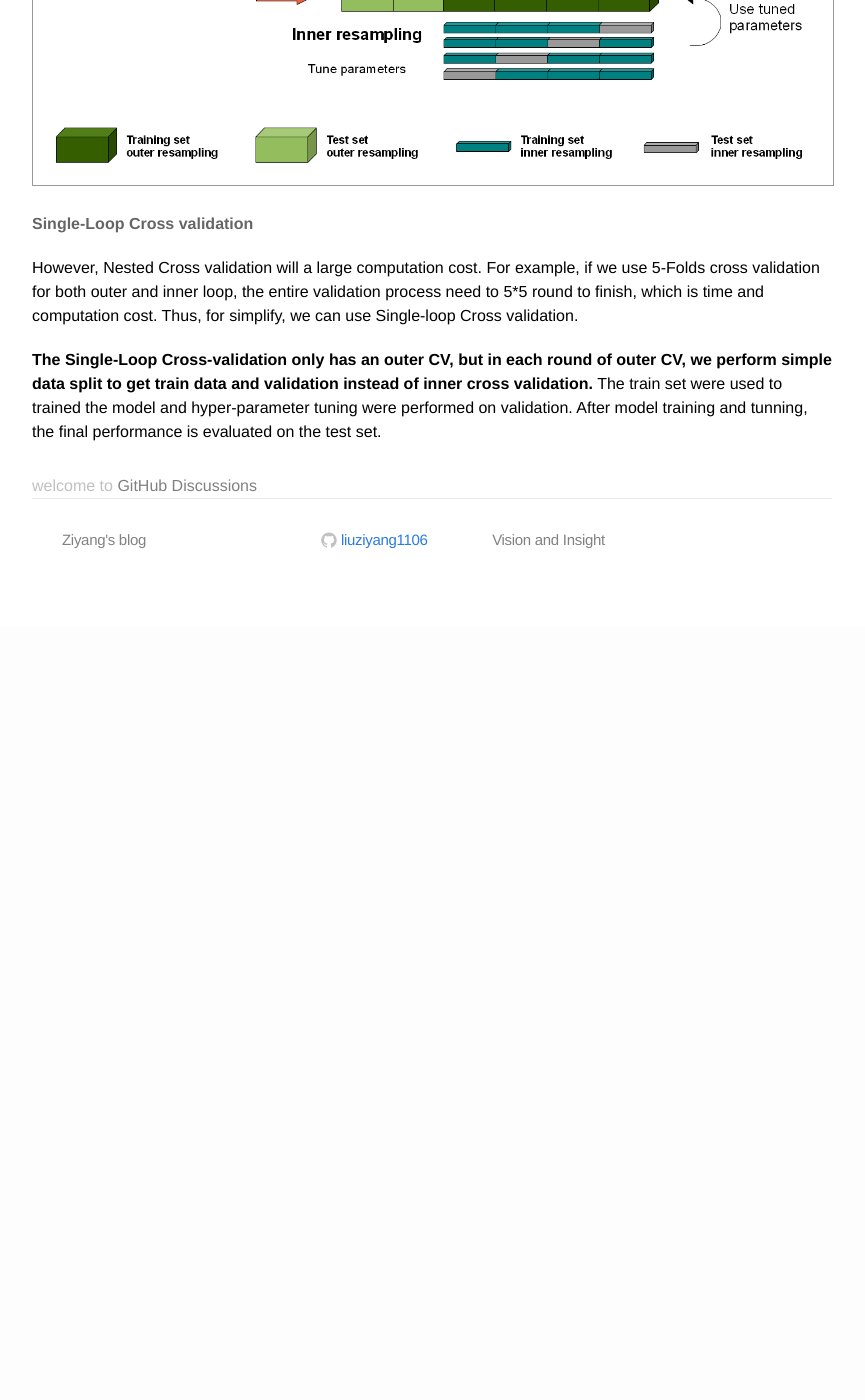
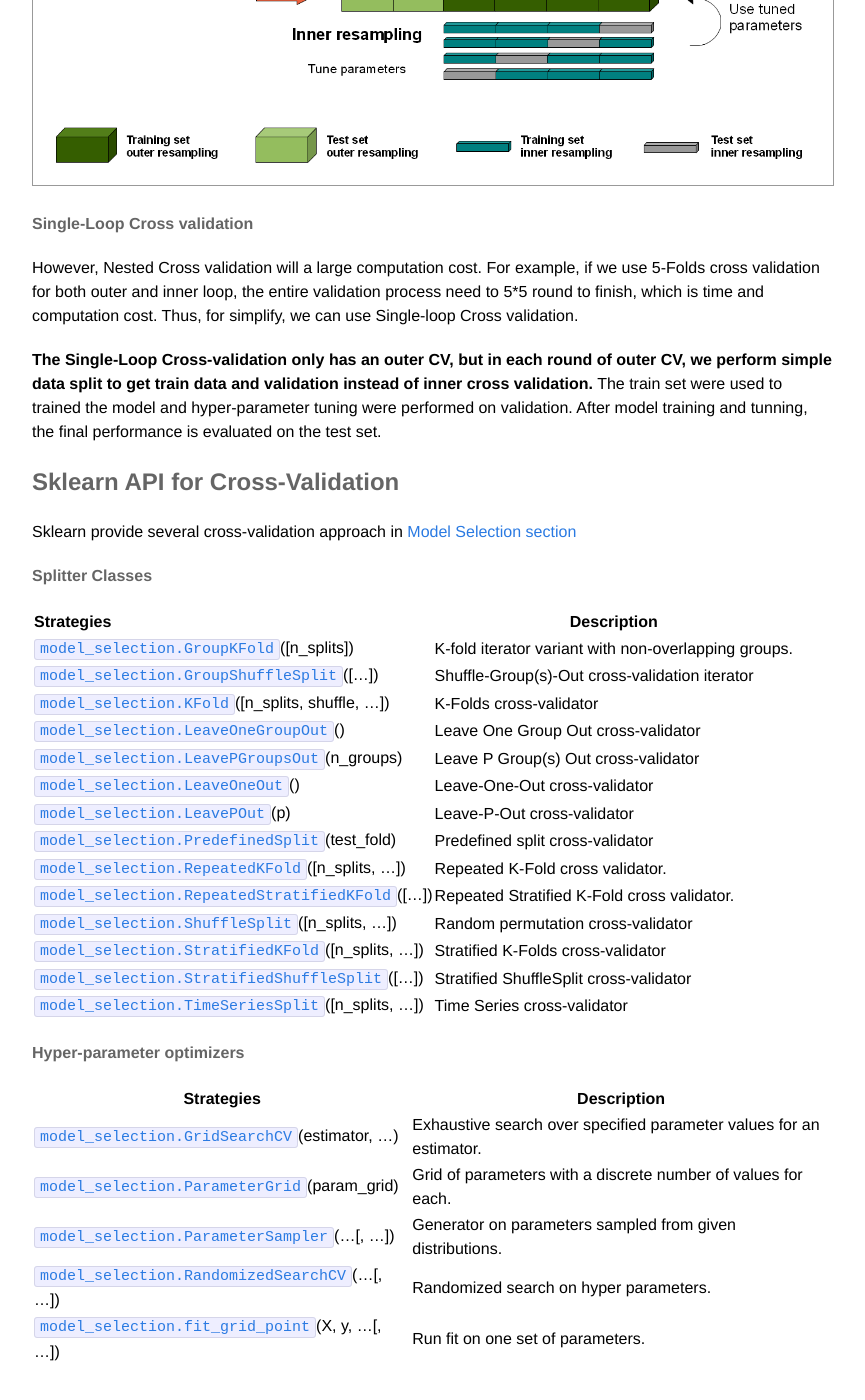
Before and after one commit to liuziyang1106/liuziyang1106.github.io, a Jekyll site: the page built from _posts/2021-5-14-cross-validation.md, in a window 1280 px wide and 1400 px high, scrolled down 2489 px. Shown: the whole window, without its empty margins (208-1073 px from the left). Built offline with Jekyll 4.4.1, drawn with Linux system fonts in a browser that asks for light colours; before the commit the page ends 3115 px from its top, so only the background shows below that.

Commit message:
cross validation

```diff
--- a/_posts/2021-5-14-cross-validation.md
+++ b/_posts/2021-5-14-cross-validation.md
@@ -65,3 +65,36 @@ The nested CV has an inner loop CV nested in an outer CV. The inner loop is resp
 However, Nested Cross validation will a large computation cost. For example, if we use 5-Folds cross validation for both outer and inner loop, the entire validation process need to 5*5 round to finish,  which is time and computation cost. Thus, for simplify, we can use Single-loop Cross validation.
 
 **The Single-Loop Cross-validation only has an outer CV, but in each round of outer CV, we perform simple data split to get train data and validation instead of inner cross validation.** The train set were used to trained the model and hyper-parameter tuning were performed on validation. After model training and tunning, the final performance is evaluated on the test set.
+
+## Sklearn API for Cross-Validation
+
+Sklearn provide several cross-validation approach in [Model Selection section](API Reference — scikit-learn 0.19.1 documentation (sklearn.org)]https://sklearn.org/modules/classes.html#module-sklearn.model_selection)
+
+### Splitter Classes
+
+| Strategies                                                   | Description                                          |
+| :----------------------------------------------------------- | ---------------------------------------------------- |
+| [`model_selection.GroupKFold`](https://sklearn.org/modules/generated/sklearn.model_selection.GroupKFold.html#sklearn.model_selection.GroupKFold)([n_splits]) | K-fold iterator variant with non-overlapping groups. |
+| [`model_selection.GroupShuffleSplit`](https://sklearn.org/modules/generated/sklearn.model_selection.GroupShuffleSplit.html#sklearn.model_selection.GroupShuffleSplit)([…]) | Shuffle-Group(s)-Out cross-validation iterator       |
+| [`model_selection.KFold`](https://sklearn.org/modules/generated/sklearn.model_selection.KFold.html#sklearn.model_selection.KFold)([n_splits, shuffle, …]) | K-Folds cross-validator                              |
+| [`model_selection.LeaveOneGroupOut`](https://sklearn.org/modules/generated/sklearn.model_selection.LeaveOneGroupOut.html#sklearn.model_selection.LeaveOneGroupOut)() | Leave One Group Out cross-validator                  |
+| [`model_selection.LeavePGroupsOut`](https://sklearn.org/modules/generated/sklearn.model_selection.LeavePGroupsOut.html#sklearn.model_selection.LeavePGroupsOut)(n_groups) | Leave P Group(s) Out cross-validator                 |
+| [`model_selection.LeaveOneOut`](https://sklearn.org/modules/generated/sklearn.model_selection.LeaveOneOut.html#sklearn.model_selection.LeaveOneOut)() | Leave-One-Out cross-validator                        |
+| [`model_selection.LeavePOut`](https://sklearn.org/modules/generated/sklearn.model_selection.LeavePOut.html#sklearn.model_selection.LeavePOut)(p) | Leave-P-Out cross-validator                          |
+| [`model_selection.PredefinedSplit`](https://sklearn.org/modules/generated/sklearn.model_selection.PredefinedSplit.html#sklearn.model_selection.PredefinedSplit)(test_fold) | Predefined split cross-validator                     |
+| [`model_selection.RepeatedKFold`](https://sklearn.org/modules/generated/sklearn.model_selection.RepeatedKFold.html#sklearn.model_selection.RepeatedKFold)([n_splits, …]) | Repeated K-Fold cross validator.                     |
+| [`model_selection.RepeatedStratifiedKFold`](https://sklearn.org/modules/generated/sklearn.model_selection.RepeatedStratifiedKFold.html#sklearn.model_selection.RepeatedStratifiedKFold)([…]) | Repeated Stratified K-Fold cross validator.          |
+| [`model_selection.ShuffleSplit`](https://sklearn.org/modules/generated/sklearn.model_selection.ShuffleSplit.html#sklearn.model_selection.ShuffleSplit)([n_splits, …]) | Random permutation cross-validator                   |
+| [`model_selection.StratifiedKFold`](https://sklearn.org/modules/generated/sklearn.model_selection.StratifiedKFold.html#sklearn.model_selection.StratifiedKFold)([n_splits, …]) | Stratified K-Folds cross-validator                   |
+| [`model_selection.StratifiedShuffleSplit`](https://sklearn.org/modules/generated/sklearn.model_selection.StratifiedShuffleSplit.html#sklearn.model_selection.StratifiedShuffleSplit)([…]) | Stratified ShuffleSplit cross-validator              |
+| [`model_selection.TimeSeriesSplit`](https://sklearn.org/modules/generated/sklearn.model_selection.TimeSeriesSplit.html#sklearn.model_selection.TimeSeriesSplit)([n_splits, …]) | Time Series cross-validator                          |
+
+### Hyper-parameter optimizers
+
+| Strategies                                                   | Description                                                  |
+| ------------------------------------------------------------ | ------------------------------------------------------------ |
+| [`model_selection.GridSearchCV`](https://sklearn.org/modules/generated/sklearn.model_selection.GridSearchCV.html#sklearn.model_selection.GridSearchCV)(estimator, …) | Exhaustive search over specified parameter values for an estimator. |
+| [`model_selection.ParameterGrid`](https://sklearn.org/modules/generated/sklearn.model_selection.ParameterGrid.html#sklearn.model_selection.ParameterGrid)(param_grid) | Grid of parameters with a discrete number of values for each. |
+| [`model_selection.ParameterSampler`](https://sklearn.org/modules/generated/sklearn.model_selection.ParameterSampler.html#sklearn.model_selection.ParameterSampler)(…[, …]) | Generator on parameters sampled from given distributions.    |
+| [`model_selection.RandomizedSearchCV`](https://sklearn.org/modules/generated/sklearn.model_selection.RandomizedSearchCV.html#sklearn.model_selection.RandomizedSearchCV)(…[, …]) | Randomized search on hyper parameters.                       |
+| [`model_selection.fit_grid_point`](https://sklearn.org/modules/generated/sklearn.model_selection.fit_grid_point.html#sklearn.model_selection.fit_grid_point)(X, y, …[, …]) | Run fit on one set of parameters.                            |
```
